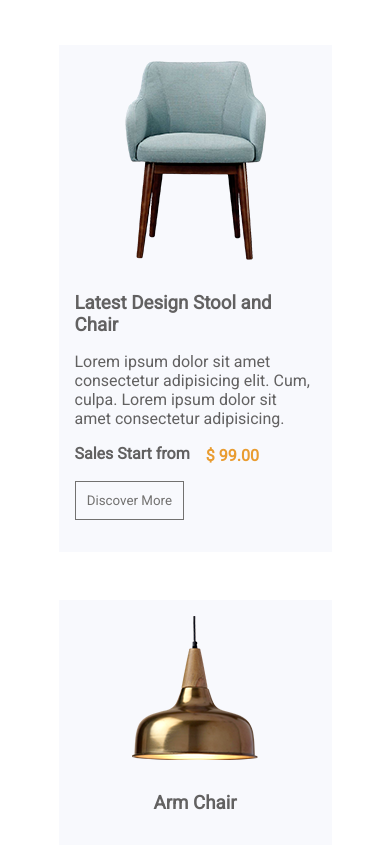
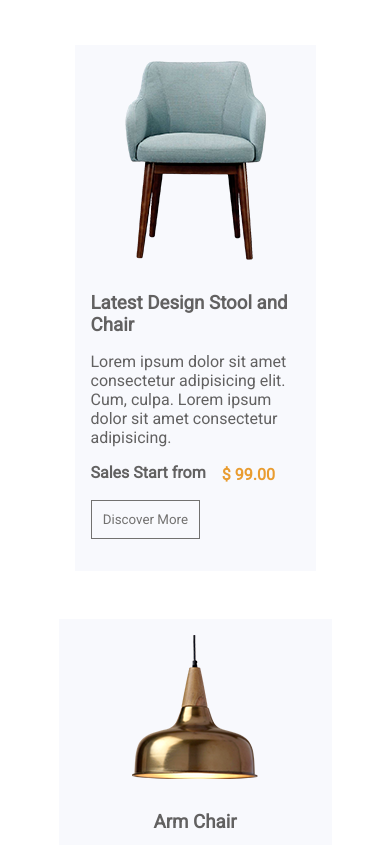
Before and after one commit to Hassan-javed-devsinc/UI-TASK-1, a plain HTML site: page index.html in a window 390 px wide. Shown: the part 1299-2144 px from the top of the page. Drawn offline with Linux system fonts and the light colour scheme.

Commit message:
Update index.css

```diff
--- a/index.css
+++ b/index.css
@@ -535,15 +535,26 @@ body{
         /* border:1px solid red;    */
     }
 
+    .m-items{
+        justify-content: space-between;
+    }
+    /* .m-items {
+        flex-direction: column;
+    } */
 
     .side-items{
+        /* padding: 1rem; */
         margin-top: 3rem;
         width: auto;
     }
+
     .m-m-items{
+        /* padding: 1rem; */
+        margin-left: 1rem;
+        margin-right: 1rem;
         margin-top: 3rem;
         width: auto;
-        height: inherit;
+        /* height: inherit; */
     }
 
     .c-items {
```
